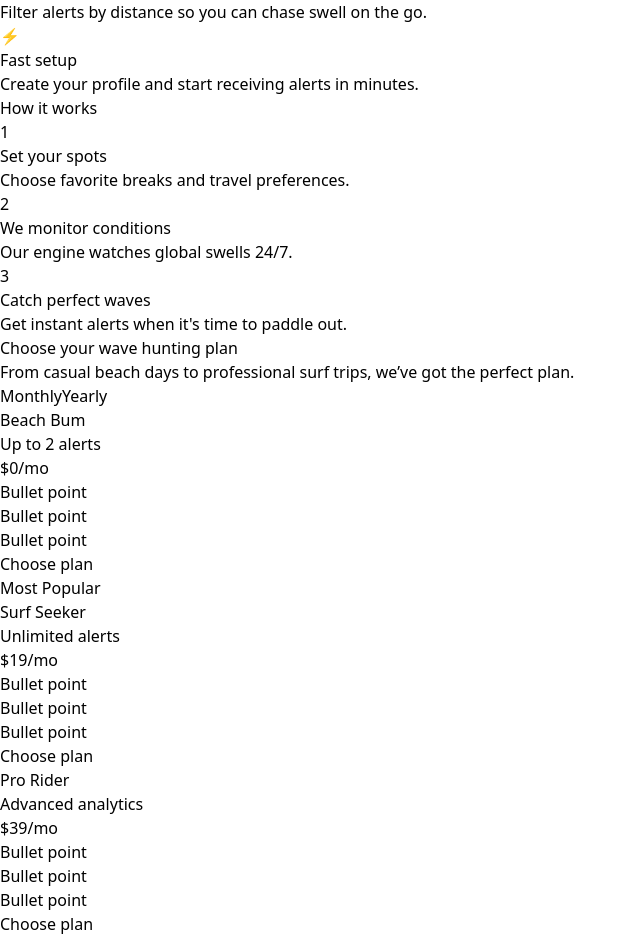
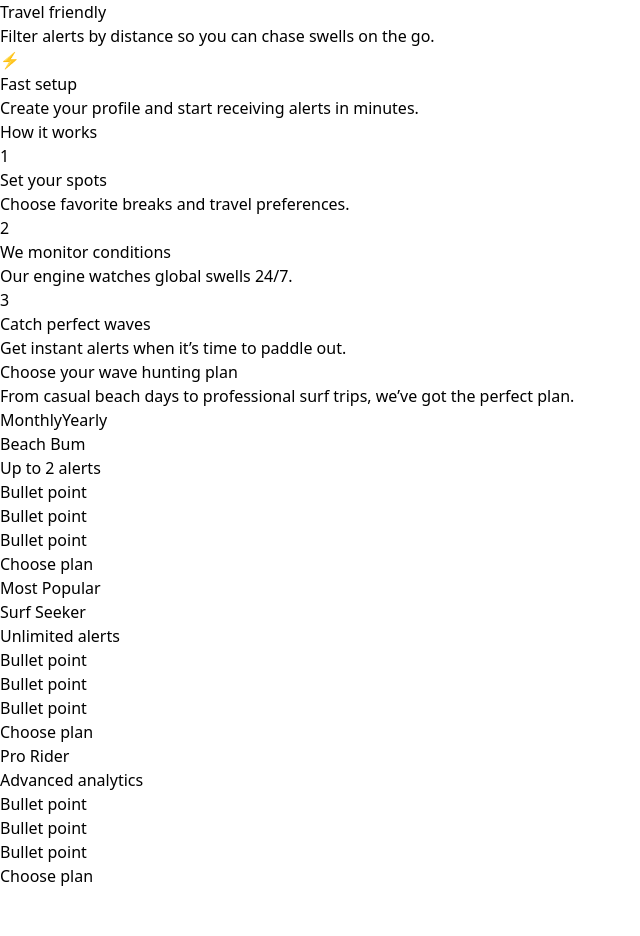
Before and after one commit to arincon000/TideFly, a Next.js app in the folder vercel-app/: page / in a window 1280 px wide. Shown: the part 360-1296 px from the top of the page, without its empty margins (0-640 px from the left). After the commit the page ends 1248 px from the top, so only its background shows below. Built offline with nearby package versions, Linux system fonts and the light colour scheme.

Commit message:
Restyle landing page (#42)

```diff
--- a/vercel-app/app/page.tsx
+++ b/vercel-app/app/page.tsx
@@ -1,39 +1,9 @@
 "use client";
 
-import { useState, ReactNode } from "react";
-
-function FeatureCard({ icon, title, children }: { icon: ReactNode; title: string; children: ReactNode }) {
-  return (
-    <div className="group relative rounded-2xl border border-slate-200 bg-white p-8 text-center shadow-sm transition-all duration-200 ease-out hover:-translate-y-1 hover:border-blue-200 hover:shadow-lg">
-      <div className="mx-auto mb-4 h-16 w-16 rounded-full bg-sky-100 grid place-items-center transition-transform duration-200 group-hover:scale-105">
-        {icon}
-      </div>
-      <h3 className="text-xl font-semibold text-slate-900">{title}</h3>
-      <p className="mt-2 text-slate-600">{children}</p>
-    </div>
-  );
-}
-
-function BillingToggle({ value, onChange }: { value: "monthly" | "yearly"; onChange: (v: "monthly" | "yearly") => void }) {
-  return (
-    <div className="mx-auto inline-flex rounded-full border border-slate-200 p-1">
-      {(["monthly", "yearly"] as const).map((v) => (
-        <button
-          key={v}
-          onClick={() => onChange(v)}
-          className={`px-4 py-1.5 text-sm font-semibold rounded-full transition duration-200 ease-out focus-visible:outline-none focus-visible:ring-2 focus-visible:ring-blue-400 focus-visible:ring-offset-2 ${
-            value === v ? "bg-blue-600 text-white" : "text-slate-700 hover:bg-slate-100"
-          }`}
-        >
-          {v[0].toUpperCase() + v.slice(1)}
-        </button>
-      ))}
-    </div>
-  );
-}
+import { useState } from "react";
 
 export default function LandingPage() {
-  const [billing, setBilling] = useState<"monthly" | "yearly">("monthly");
+  const [cycle, setCycle] = useState<'monthly' | 'yearly'>('yearly');
 
   return (
     <div>
@@ -77,160 +47,173 @@ export default function LandingPage() {
         </div>
       </header>
 
-      <main>
-        {/* Hero */}
+      <main className="min-h-screen bg-white">
+        {/* HERO */}
         <section className="relative overflow-hidden bg-gradient-to-b from-sky-50 to-white">
           <div className="max-w-7xl mx-auto px-4 sm:px-6 py-20 md:py-28 text-center">
             <span className="inline-flex items-center rounded-full bg-sky-100 px-3 py-1 text-sm font-semibold text-sky-700">
               Smart surf alerts for passionate surfers
             </span>
-            <h1 className="mt-6 text-5xl md:text-6xl font-extrabold tracking-tight">
-              Never miss the perfect{' '}
-              <span className="bg-gradient-to-r from-sky-500 to-indigo-500 bg-clip-text text-transparent">wave</span>{' '}
+
+            <h1 className="mt-6 text-5xl md:text-6xl font-extrabold tracking-tight text-slate-900">
+              Never miss the perfect{" "}
+              <span className="bg-gradient-to-r from-sky-500 to-indigo-500 bg-clip-text text-transparent">wave</span>{" "}
               again
             </h1>
+
             <p className="mx-auto mt-4 max-w-2xl text-lg text-slate-600">
-              Get intelligent surf alerts based on wave height, wind conditions, and your travel preferences. Tidefly monitors global swell conditions so you know when epic sessions await.
+              Get intelligent surf alerts based on wave height, wind conditions, and your travel preferences. TideFly monitors
+              global swell conditions so you know when epic sessions await.
             </p>
+
+            {/* Reuse existing CTA links – if they already exist in the file, keep their href and just add these classes */}
             <div className="mt-8 flex items-center justify-center gap-4">
-              <a
-                href="/auth?view=sign_up"
-                className="inline-flex items-center justify-center rounded-xl bg-blue-600 px-5 py-3 text-white font-semibold hover:bg-blue-700 transition-colors duration-200 ease-out focus-visible:outline-none focus-visible:ring-2 focus-visible:ring-blue-400 focus-visible:ring-offset-2"
-              >
+              <a href="/auth?view=sign_up" className="inline-flex items-center justify-center rounded-xl bg-blue-600 px-5 py-3 text-white font-semibold hover:bg-blue-700 focus-visible:outline-none focus-visible:ring-2 focus-visible:ring-blue-400 focus-visible:ring-offset-2">
                 Start tracking waves
               </a>
-              <a
-                href="#"
-                className="inline-flex items-center justify-center rounded-xl border border-blue-300 px-5 py-3 text-blue-700 hover:bg-blue-50 font-semibold transition-colors duration-200 ease-out focus-visible:outline-none focus-visible:ring-2 focus-visible:ring-blue-400 focus-visible:ring-offset-2"
-              >
+              <a href="#" className="inline-flex items-center justify-center rounded-xl border border-blue-300 px-5 py-3 text-blue-700 hover:bg-blue-50 font-semibold focus-visible:outline-none focus-visible:ring-2 focus-visible:ring-blue-400 focus-visible:ring-offset-2">
                 Watch demo
               </a>
             </div>
 
+            {/* Video teaser placeholder */}
             <div className="mx-auto mt-12 aspect-video w-full max-w-4xl rounded-2xl bg-gradient-to-br from-sky-100 to-sky-200 shadow-inner grid place-items-center">
               <div className="h-14 w-14 rounded-full bg-white/90 shadow flex items-center justify-center">
-                <span className="triangle-right ml-0.5 inline-block border-l-[12px] border-l-blue-600 border-y-[8px] border-y-transparent" />
+                <span className="sr-only">Play video</span>
+                <span className="ml-0.5 inline-block border-l-[12px] border-l-blue-600 border-y-[8px] border-y-transparent"></span>
               </div>
             </div>
           </div>
         </section>
 
-        {/* Features */}
+        {/* FEATURES */}
         <section id="features" className="py-20 md:py-28">
           <div className="max-w-7xl mx-auto px-4 sm:px-6">
             <div className="text-center">
-              <h2 className="text-3xl md:text-4xl font-bold">Stay ahead of the swell</h2>
+              <h2 className="text-3xl md:text-4xl font-bold text-slate-900">Stay ahead of the swell</h2>
               <p className="mt-3 text-lg text-slate-600">
                 Intelligent swell alerts, travel-friendly recommendations and more to keep you on top of the waves.
               </p>
             </div>
+
             <div className="mt-12 grid grid-cols-1 gap-6 md:grid-cols-3">
-              <FeatureCard icon={<span>🌊</span>} title="Real-time alerts">
-                Get notified the moment your favorite spots start firing.
-              </FeatureCard>
-              <FeatureCard icon={<span>📍</span>} title="Travel friendly">
-                Filter alerts by distance so you can chase swell on the go.
-              </FeatureCard>
-              <FeatureCard icon={<span>⚡</span>} title="Fast setup">
-                Create your profile and start receiving alerts in minutes.
-              </FeatureCard>
+              {/* Card 1 */}
+              <div className="group relative rounded-2xl border border-slate-200 bg-white p-8 text-center shadow-sm transition-all duration-200 ease-out hover:-translate-y-1 hover:border-blue-200 hover:shadow-lg">
+                <div className="mx-auto mb-4 h-16 w-16 rounded-full bg-sky-100 grid place-items-center transition-transform duration-200 group-hover:scale-105">
+                  <span className="text-2xl" aria-hidden>🌊</span>
+                </div>
+                <h3 className="text-xl font-semibold text-slate-900">Real-time alerts</h3>
+                <p className="mt-2 text-slate-600">Get notified the moment your favorite spots start firing.</p>
+              </div>
+
+              {/* Card 2 */}
+              <div className="group relative rounded-2xl border border-slate-200 bg-white p-8 text-center shadow-sm transition-all duration-200 ease-out hover:-translate-y-1 hover:border-blue-200 hover:shadow-lg">
+                <div className="mx-auto mb-4 h-16 w-16 rounded-full bg-sky-100 grid place-items-center transition-transform duration-200 group-hover:scale-105">
+                  <span className="text-2xl" aria-hidden>📍</span>
+                </div>
+                <h3 className="text-xl font-semibold text-slate-900">Travel friendly</h3>
+                <p className="mt-2 text-slate-600">Filter alerts by distance so you can chase swells on the go.</p>
+              </div>
+
+              {/* Card 3 */}
+              <div className="group relative rounded-2xl border border-slate-200 bg-white p-8 text-center shadow-sm transition-all duration-200 ease-out hover:-translate-y-1 hover:border-blue-200 hover:shadow-lg">
+                <div className="mx-auto mb-4 h-16 w-16 rounded-full bg-sky-100 grid place-items-center transition-transform duration-200 group-hover:scale-105">
+                  <span className="text-2xl" aria-hidden>⚡</span>
+                </div>
+                <h3 className="text-xl font-semibold text-slate-900">Fast setup</h3>
+                <p className="mt-2 text-slate-600">Create your profile and start receiving alerts in minutes.</p>
+              </div>
             </div>
           </div>
         </section>
 
-        {/* How it works */}
+        {/* HOW IT WORKS */}
         <section id="how-it-works" className="bg-sky-50 py-20 md:py-28">
           <div className="max-w-7xl mx-auto px-4 sm:px-6 text-center">
-            <h2 className="text-3xl md:text-4xl font-bold">How it works</h2>
+            <h2 className="text-3xl md:text-4xl font-bold text-slate-900">How it works</h2>
             <div className="mt-12 grid grid-cols-1 gap-8 md:grid-cols-3">
-              {[
-                { n: 1, t: "Set your spots", d: "Choose favorite breaks and travel preferences." },
-                { n: 2, t: "We monitor conditions", d: "Our engine watches global swells 24/7." },
-                { n: 3, t: "Catch perfect waves", d: "Get instant alerts when it's time to paddle out." },
-              ].map((s) => (
-                <div key={s.n}>
-                  <div className="mx-auto mb-4 h-14 w-14 rounded-full bg-blue-500 text-white grid place-items-center text-xl font-bold">
-                    {s.n}
-                  </div>
-                  <h3 className="text-xl font-semibold text-slate-900">{s.t}</h3>
-                  <p className="mt-2 text-slate-600">{s.d}</p>
-                </div>
-              ))}
+              {/* Step 1 */}
+              <div>
+                <div className="mx-auto mb-4 h-14 w-14 rounded-full bg-blue-600 text-white grid place-items-center text-xl font-bold">1</div>
+                <h3 className="text-xl font-semibold text-slate-900">Set your spots</h3>
+                <p className="mt-2 text-slate-600">Choose favorite breaks and travel preferences.</p>
+              </div>
+              {/* Step 2 */}
+              <div>
+                <div className="mx-auto mb-4 h-14 w-14 rounded-full bg-blue-600 text-white grid place-items-center text-xl font-bold">2</div>
+                <h3 className="text-xl font-semibold text-slate-900">We monitor conditions</h3>
+                <p className="mt-2 text-slate-600">Our engine watches global swells 24/7.</p>
+              </div>
+              {/* Step 3 */}
+              <div>
+                <div className="mx-auto mb-4 h-14 w-14 rounded-full bg-blue-600 text-white grid place-items-center text-xl font-bold">3</div>
+                <h3 className="text-xl font-semibold text-slate-900">Catch perfect waves</h3>
+                <p className="mt-2 text-slate-600">Get instant alerts when it’s time to paddle out.</p>
+              </div>
             </div>
           </div>
         </section>
 
-        {/* Pricing */}
+        {/* PRICING */}
         <section id="pricing" className="py-20 md:py-28">
           <div className="max-w-7xl mx-auto px-4 sm:px-6 text-center">
-            <h2 className="text-3xl md:text-4xl font-bold">Choose your wave hunting plan</h2>
+            <h2 className="text-3xl md:text-4xl font-bold text-slate-900">Choose your wave hunting plan</h2>
             <p className="mt-3 text-lg text-slate-600">
               From casual beach days to professional surf trips, we’ve got the perfect plan.
             </p>
-            <div className="mt-6">
-              <BillingToggle value={billing} onChange={setBilling} />
+
+            {/* Toggle (UI only) */}
+            <div className="mt-6 inline-flex rounded-full border border-slate-200 p-1">
+              <button
+                onClick={() => setCycle('monthly')}
+                className={`px-4 py-1.5 text-sm font-semibold rounded-full ${cycle === 'monthly' ? 'bg-blue-600 text-white' : 'text-slate-700 hover:bg-slate-100'}`}
+              >
+                Monthly
+              </button>
+              <button
+                onClick={() => setCycle('yearly')}
+                className={`px-4 py-1.5 text-sm font-semibold rounded-full ${cycle === 'yearly' ? 'bg-blue-600 text-white' : 'text-slate-700 hover:bg-slate-100'}`}
+              >
+                Yearly
+              </button>
             </div>
 
-            <div className="mt-12 grid grid-cols-1 gap-6 md:grid-cols-3">
+            <div className="mt-12 grid grid-cols-1 gap-6 md:grid-cols-3 text-left">
               {/* Beach Bum */}
-              <div className="rounded-2xl border border-slate-200 bg-white p-8 text-left shadow-sm">
+              <div className="rounded-2xl border border-slate-200 bg-white p-8 shadow-sm">
                 <h3 className="text-2xl font-bold text-slate-900">Beach Bum</h3>
                 <p className="mt-1 text-slate-600">Up to 2 alerts</p>
-                <p className="mt-6 text-4xl font-extrabold text-slate-900">
-                  {billing === "monthly" ? "$0/mo" : "$0/yr"}
-                </p>
-                <ul className="mt-6 space-y-2 text-slate-600 list-disc pl-5">
-                  <li>Bullet point</li>
-                  <li>Bullet point</li>
-                  <li>Bullet point</li>
+                <ul className="mt-6 space-y-2 list-disc pl-5 text-slate-600">
+                  <li>Bullet point</li><li>Bullet point</li><li>Bullet point</li>
                 </ul>
-                <a
-                  href="/auth?view=sign_up"
-                  className="mt-8 inline-flex w-full items-center justify-center rounded-xl bg-slate-100 px-5 py-3 font-semibold text-slate-900 hover:bg-slate-200 transition-colors duration-200 ease-out focus-visible:outline-none focus-visible:ring-2 focus-visible:ring-blue-400 focus-visible:ring-offset-2"
-                >
+                <a href="/auth?view=sign_up" className="mt-8 inline-flex w-full items-center justify-center rounded-xl bg-slate-100 px-5 py-3 font-semibold text-slate-900 hover:bg-slate-200">
                   Choose plan
                 </a>
               </div>
 
               {/* Surf Seeker (featured) */}
-              <div className="relative rounded-2xl border-2 border-blue-200 bg-gradient-to-b from-sky-50 to-sky-100 p-8 text-left shadow-md">
+              <div className="relative rounded-2xl border-2 border-blue-200 bg-gradient-to-b from-sky-50 to-sky-100 p-8 shadow-md">
                 <span className="absolute -top-3 left-1/2 -translate-x-1/2 rounded-full bg-blue-600 px-3 py-1 text-xs font-semibold text-white">
                   Most Popular
                 </span>
                 <h3 className="text-2xl font-bold text-slate-900">Surf Seeker</h3>
                 <p className="mt-1 text-slate-600">Unlimited alerts</p>
-                <p className="mt-6 text-4xl font-extrabold text-slate-900">
-                  {billing === "monthly" ? "$19/mo" : "$190/yr"}
-                </p>
-                <ul className="mt-6 space-y-2 text-slate-700 list-disc pl-5">
-                  <li>Bullet point</li>
-                  <li>Bullet point</li>
-                  <li>Bullet point</li>
+                <ul className="mt-6 space-y-2 list-disc pl-5 text-slate-700">
+                  <li>Bullet point</li><li>Bullet point</li><li>Bullet point</li>
                 </ul>
-                <a
-                  href="/auth?view=sign_up"
-                  className="mt-8 inline-flex w-full items-center justify-center rounded-xl bg-blue-600 px-5 py-3 font-semibold text-white hover:bg-blue-700 transition-colors duration-200 ease-out focus-visible:outline-none focus-visible:ring-2 focus-visible:ring-blue-400 focus-visible:ring-offset-2"
-                >
+                <a href="/auth?view=sign_up" className="mt-8 inline-flex w-full items-center justify-center rounded-xl bg-blue-600 px-5 py-3 font-semibold text-white hover:bg-blue-700">
                   Choose plan
                 </a>
               </div>
 
               {/* Pro Rider */}
-              <div className="rounded-2xl border border-slate-200 bg-white p-8 text-left shadow-sm">
+              <div className="rounded-2xl border border-slate-200 bg-white p-8 shadow-sm">
                 <h3 className="text-2xl font-bold text-slate-900">Pro Rider</h3>
                 <p className="mt-1 text-slate-600">Advanced analytics</p>
-                <p className="mt-6 text-4xl font-extrabold text-slate-900">
-                  {billing === "monthly" ? "$39/mo" : "$390/yr"}
-                </p>
-                <ul className="mt-6 space-y-2 text-slate-600 list-disc pl-5">
-                  <li>Bullet point</li>
-                  <li>Bullet point</li>
-                  <li>Bullet point</li>
+                <ul className="mt-6 space-y-2 list-disc pl-5 text-slate-600">
+                  <li>Bullet point</li><li>Bullet point</li><li>Bullet point</li>
                 </ul>
-                <a
-                  href="/auth?view=sign_up"
-                  className="mt-8 inline-flex w-full items-center justify-center rounded-xl bg-slate-100 px-5 py-3 font-semibold text-slate-900 hover:bg-slate-200 transition-colors duration-200 ease-out focus-visible:outline-none focus-visible:ring-2 focus-visible:ring-blue-400 focus-visible:ring-offset-2"
-                >
+                <a href="/auth?view=sign_up" className="mt-8 inline-flex w-full items-center justify-center rounded-xl bg-slate-100 px-5 py-3 font-semibold text-slate-900 hover:bg-slate-200">
                   Choose plan
                 </a>
               </div>
```
